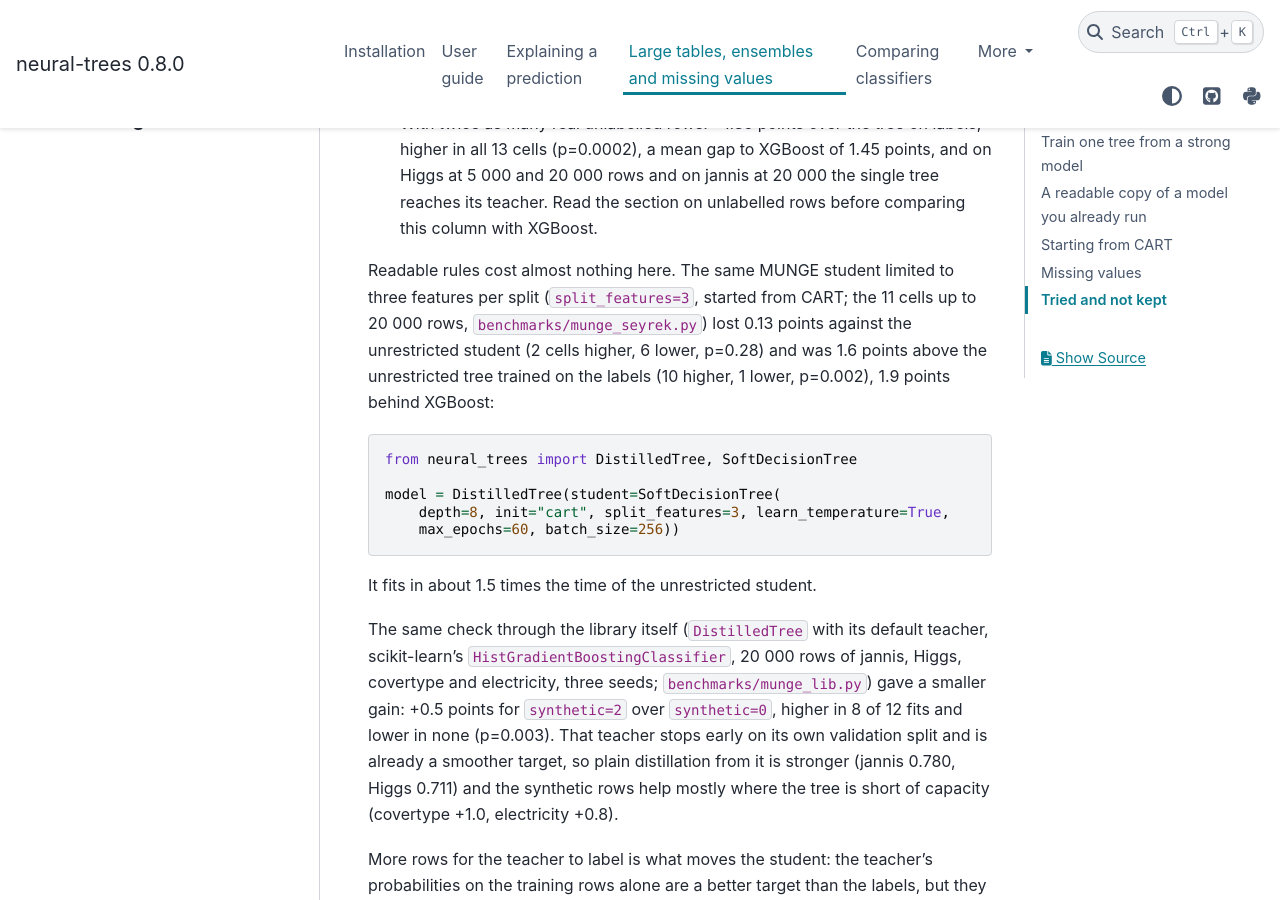
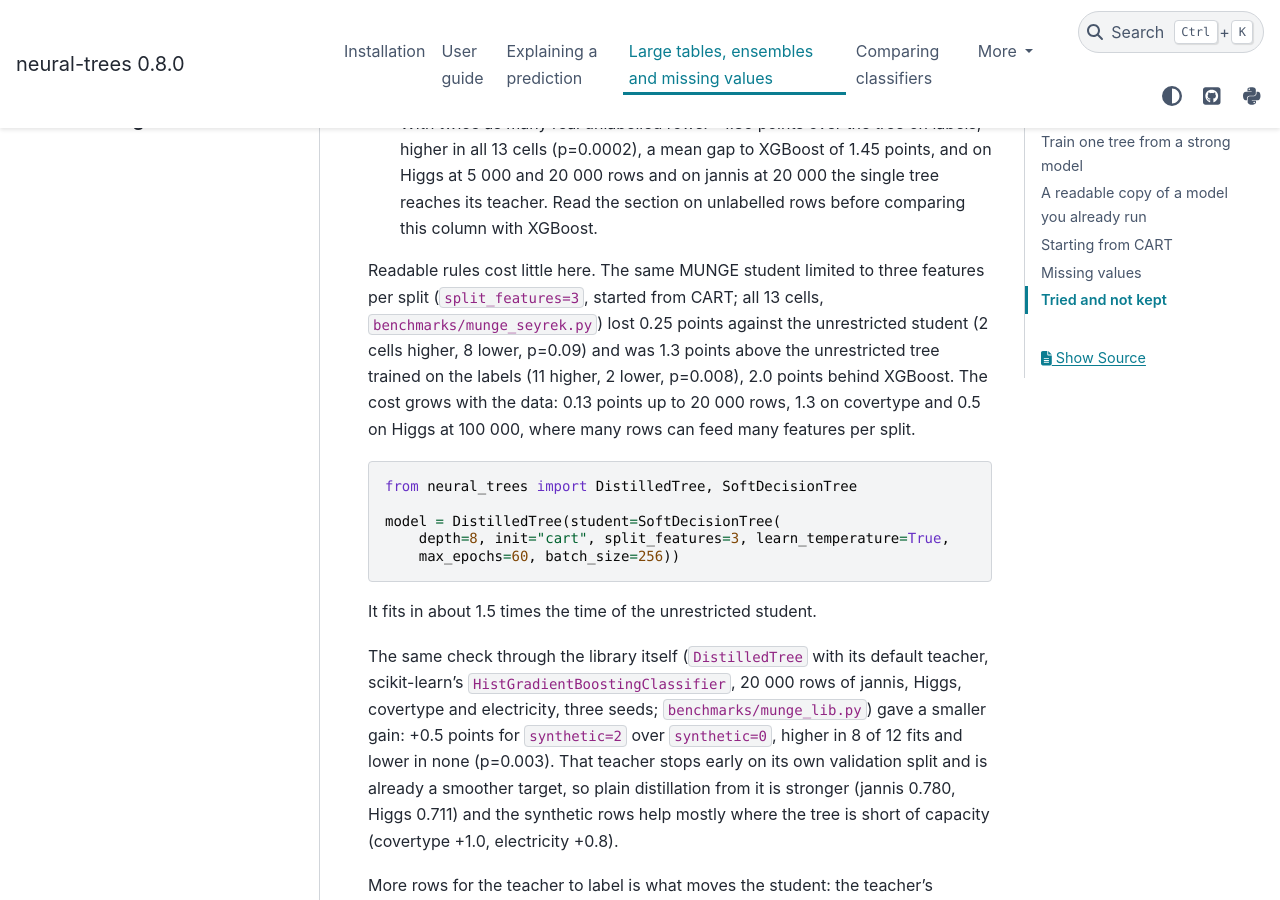
Before and after one commit to cgrtml/neural-trees, a Sphinx documentation site: the page built from docs/large_tables.rst, in a window 1280 px wide and 900 px high, scrolled down 2618 px. Built offline with Sphinx 7.4.7 and the PyData theme 0.15.4, drawn with Linux system fonts in a browser that asks for light colours; pages that are not in the unit, such as notebooks, are missing from menus.

Commit message:
munge_seyrek at a69a35a with the 100k cells: three features per split cost 0.25 points

```diff
--- a/docs/large_tables.rst
+++ b/docs/large_tables.rst
@@ -80,12 +80,14 @@ Accuracy on the test set. Over the 13 cells:
   single tree reaches its teacher. Read the section on unlabelled rows
   before comparing this column with XGBoost.
 
-Readable rules cost almost nothing here. The same MUNGE student limited to
-three features per split (``split_features=3``, started from CART; the 11
-cells up to 20 000 rows, ``benchmarks/munge_seyrek.py``) lost 0.13 points
-against the unrestricted student (2 cells higher, 6 lower, p=0.28) and was
-1.6 points above the unrestricted tree trained on the labels (10 higher, 1
-lower, p=0.002), 1.9 points behind XGBoost:
+Readable rules cost little here. The same MUNGE student limited to three
+features per split (``split_features=3``, started from CART; all 13 cells,
+``benchmarks/munge_seyrek.py``) lost 0.25 points against the unrestricted
+student (2 cells higher, 8 lower, p=0.09) and was 1.3 points above the
+unrestricted tree trained on the labels (11 higher, 2 lower, p=0.008), 2.0
+points behind XGBoost. The cost grows with the data: 0.13 points up to
+20 000 rows, 1.3 on covertype and 0.5 on Higgs at 100 000, where many rows
+can feed many features per split.
 
 .. code-block:: python
 
```
Also changed, not shown: README.md (+3 -2 lines), 1 other file.
